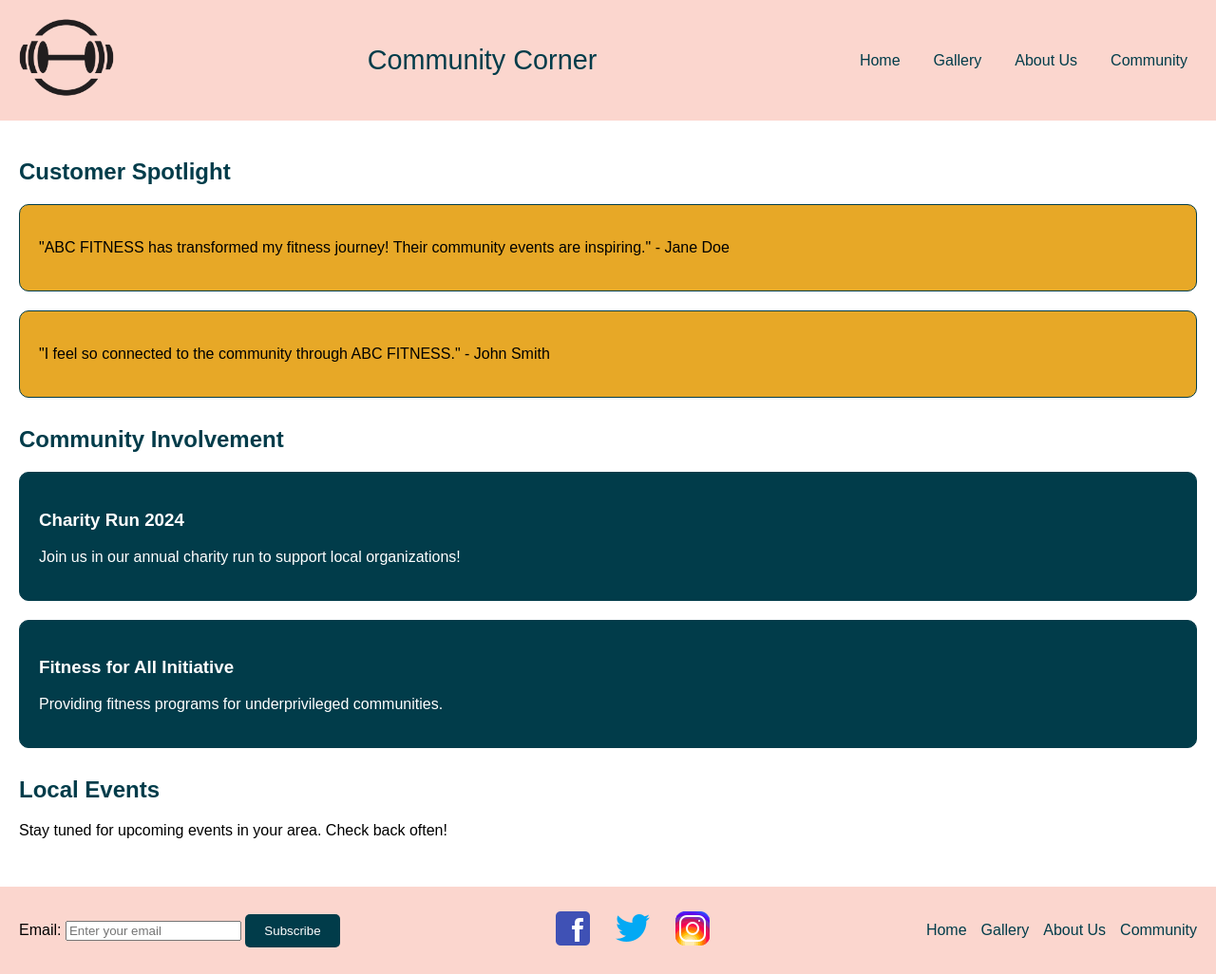
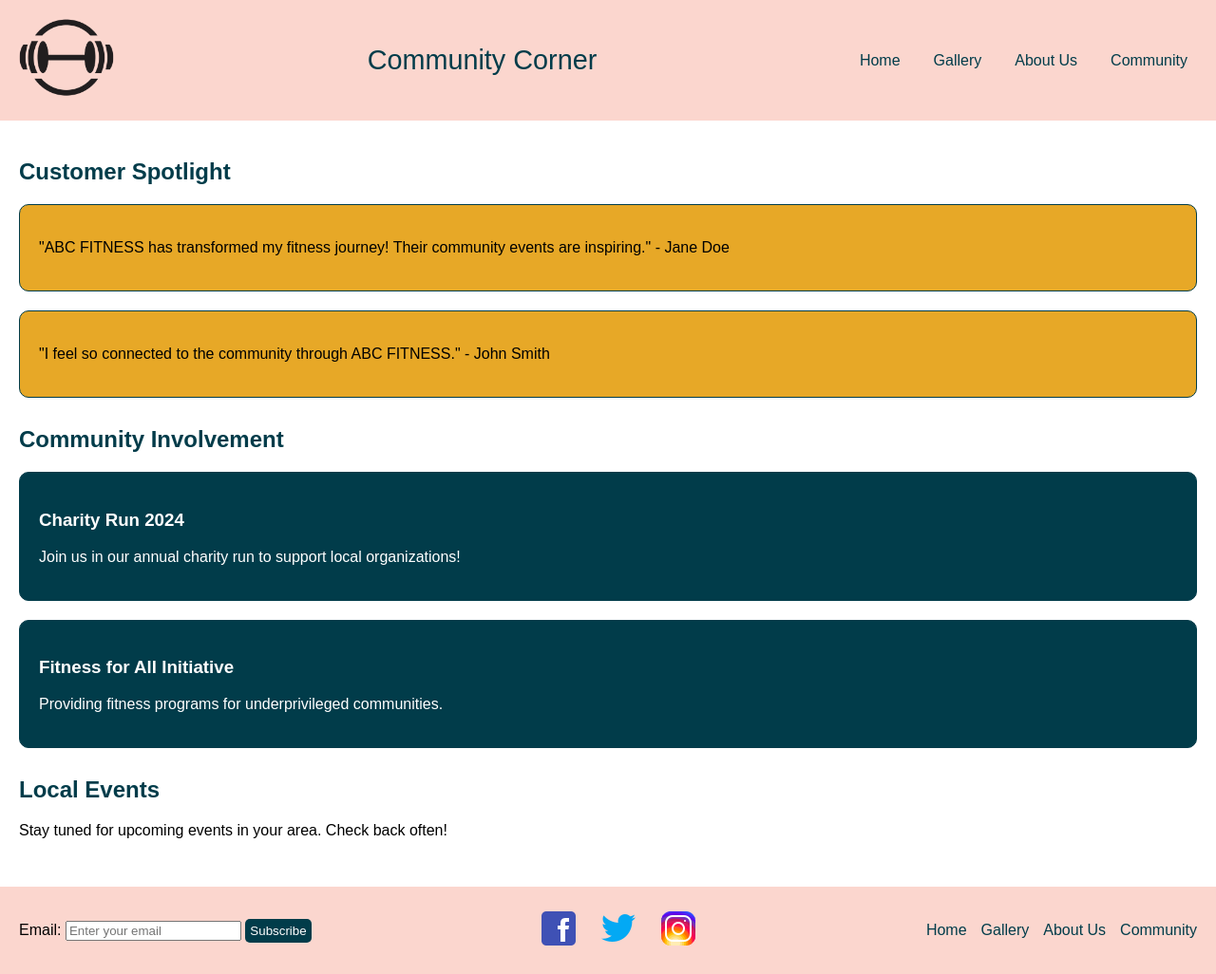
Before and after one commit to demarcok/ABC_Fitness, a plain HTML site: page community.html in a window 1280 px wide. Shown: the whole page at 95% size. Drawn offline with Linux system fonts and the light colour scheme.

Commit message:
update 2 03FEB2025

```diff
--- a/community_style.css
+++ b/community_style.css
@@ -57,7 +57,7 @@
             border-radius: 5px;
         }
         footer .newsletter button {
-            padding: 10px 20px;
+            padding: 5px;
             background-color: #013C4A;
             color: white;
             border: none;
```
Also changed, not shown: community.html (+1 -1 lines).
